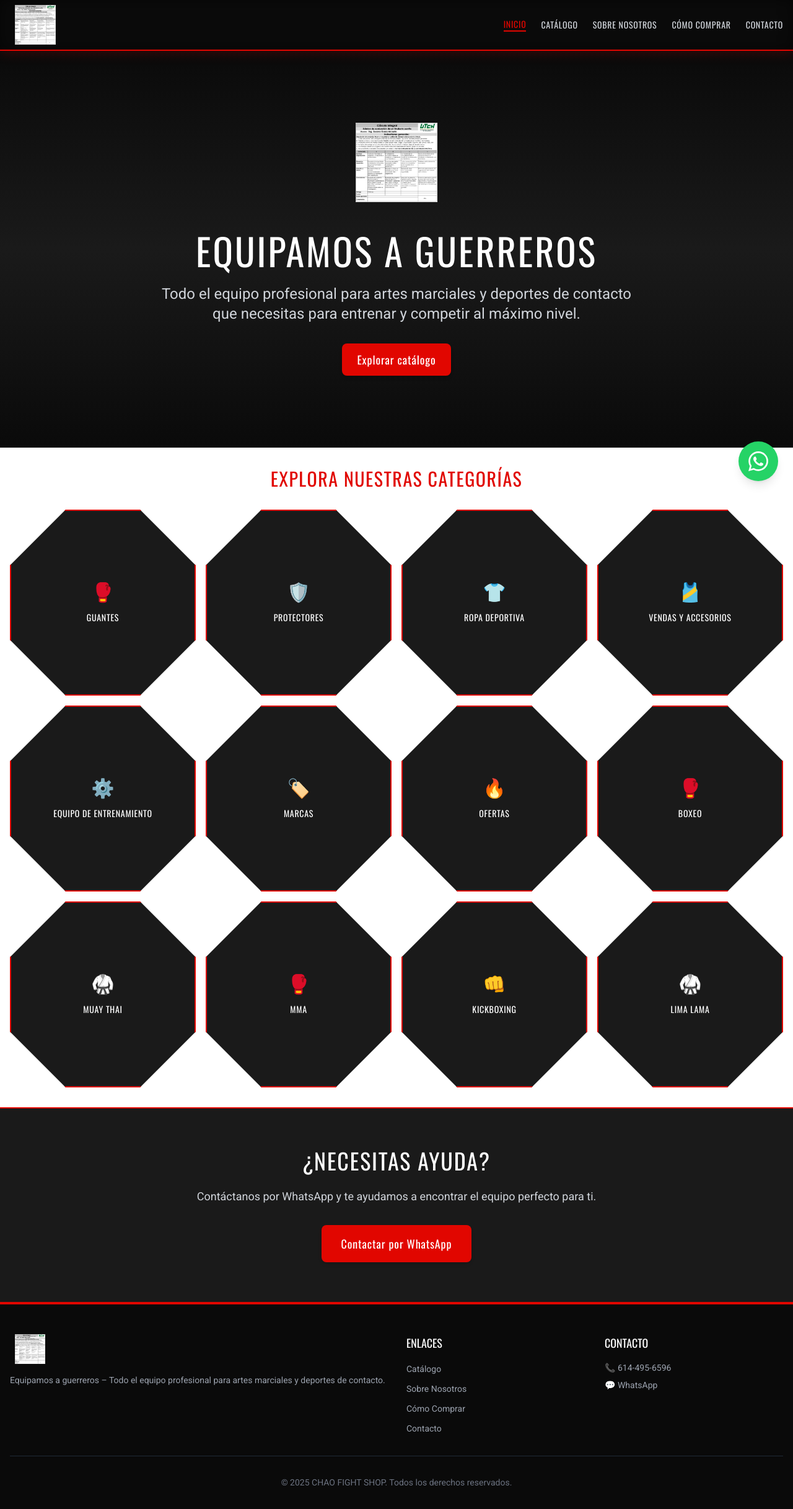
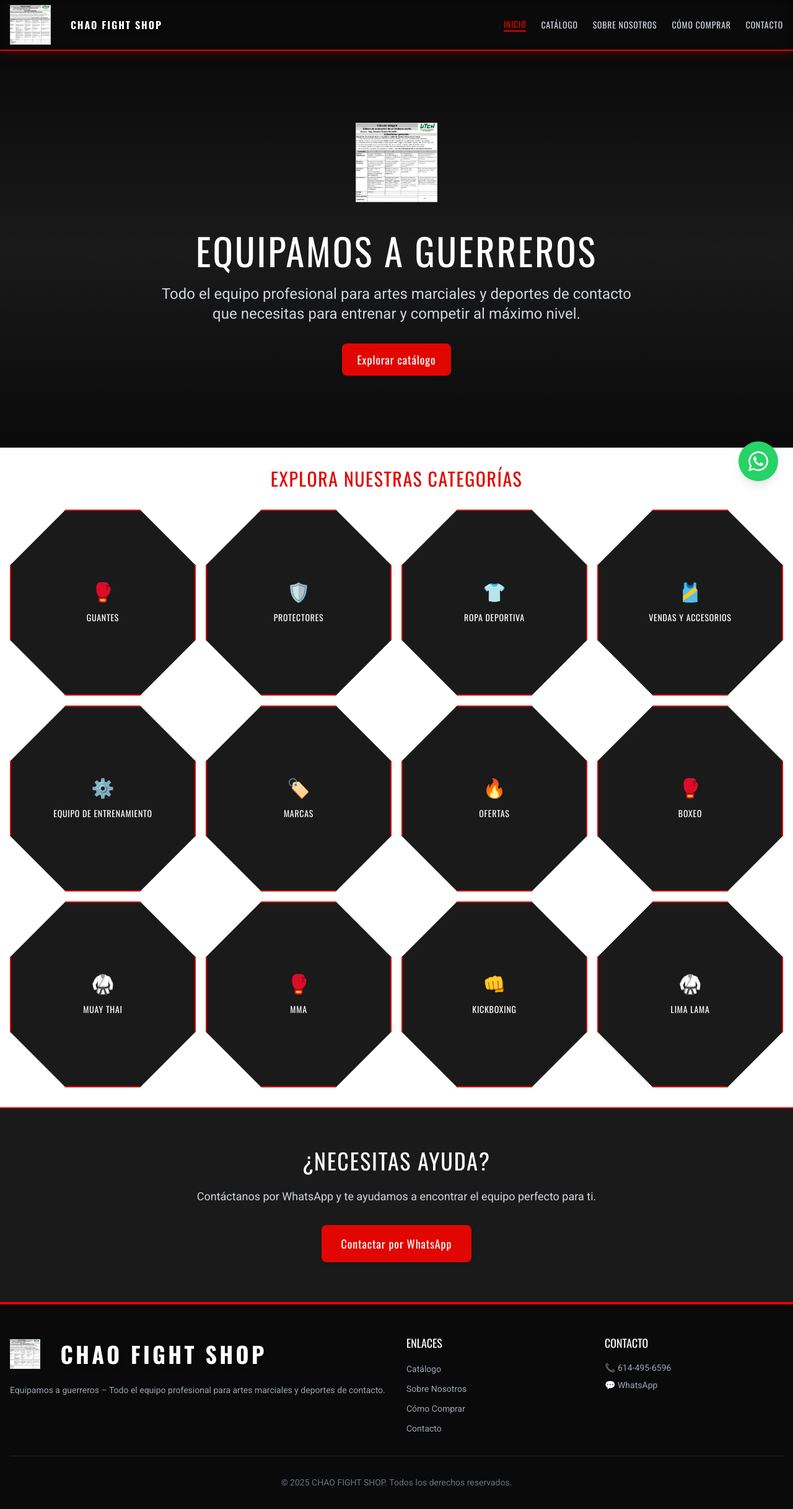
Before and after one commit to JesusLeos16/ChaoFightShop, a React (Vite) app: page / in a window 1280 px wide. Shown: the top 2434 px of the page at 62% size. Built offline with nearby package versions, Linux system fonts and the light colour scheme.

Commit message:
Update: Mostrar logo y texto juntos en Navbar y Footer

```diff
--- a/src/components/Footer.jsx
+++ b/src/components/Footer.jsx
@@ -12,24 +12,20 @@ function Footer() {
         <div className="grid grid-cols-1 md:grid-cols-4 gap-8">
           {/* Logo y descripción - Mejorado */}
           <div className="col-span-1 md:col-span-2">
-            <div className="flex items-center mb-4">
+            <div className="flex items-center mb-4 gap-3">
               <img
                 src={logoImage}
                 alt="CHAO FIGHT SHOP"
-                className="h-12 mr-3 object-contain px-2"
+                className="h-12 w-auto object-contain"
                 loading="lazy"
                 onError={(e) => {
                   console.error('Error cargando logo:', e.target.src)
                   e.target.style.display = 'none'
-                  const parent = e.target.parentElement
-                  if (!parent.querySelector('.logo-fallback')) {
-                    const fallback = document.createElement('span')
-                    fallback.className = 'logo-fallback logo-text text-lg text-white'
-                    fallback.textContent = 'CHAO FIGHT SHOP'
-                    parent.appendChild(fallback)
-                  }
                 }}
               />
+              <span className="logo-text text-white font-display font-bold uppercase tracking-wider text-lg">
+                CHAO FIGHT SHOP
+              </span>
             </div>
             <p className="text-gray-400 text-sm mb-4">
               Equipamos a guerreros – Todo el equipo profesional para artes marciales y deportes de contacto.
--- a/src/components/Navbar.jsx
+++ b/src/components/Navbar.jsx
@@ -22,32 +22,21 @@ function Navbar() {
     <nav className="sticky top-0 z-50 bg-dark border-b-2 border-primary shadow-cage">
       <div className="container mx-auto px-4">
         <div className="flex items-center justify-between h-20">
-          {/* Logo - Mejorado con padding y tipografía */}
-          <Link to="/" className="flex items-center min-w-0 flex-shrink-0">
+          {/* Logo + Texto - Siempre visibles juntos */}
+          <Link to="/" className="flex items-center min-w-0 flex-shrink-0 gap-2 md:gap-3">
             <img
               src={logoImage}
               alt="CHAO FIGHT SHOP"
-              className="h-12 md:h-16 w-auto object-contain px-2"
+              className="h-12 md:h-16 w-auto object-contain"
               loading="eager"
-              onLoad={(e) => {
-                console.log('✅ Logo Navbar cargado:', e.target.src)
-                const fallback = e.target.parentElement.querySelector('.logo-fallback')
-                if (fallback) {
-                  fallback.remove()
-                }
-              }}
               onError={(e) => {
                 console.error('❌ Error logo Navbar:', e.target.src)
                 e.target.style.display = 'none'
-                const parent = e.target.parentElement
-                if (!parent.querySelector('.logo-fallback')) {
-                  const fallback = document.createElement('span')
-                  fallback.className = 'logo-fallback logo-text text-white'
-                  fallback.textContent = 'CHAO FIGHT SHOP'
-                  parent.appendChild(fallback)
-                }
               }}
             />
+            <span className="logo-text text-white font-display font-bold uppercase tracking-wider text-sm md:text-base whitespace-nowrap">
+              CHAO FIGHT SHOP
+            </span>
           </Link>
 
           {/* Desktop Navigation */}
```
